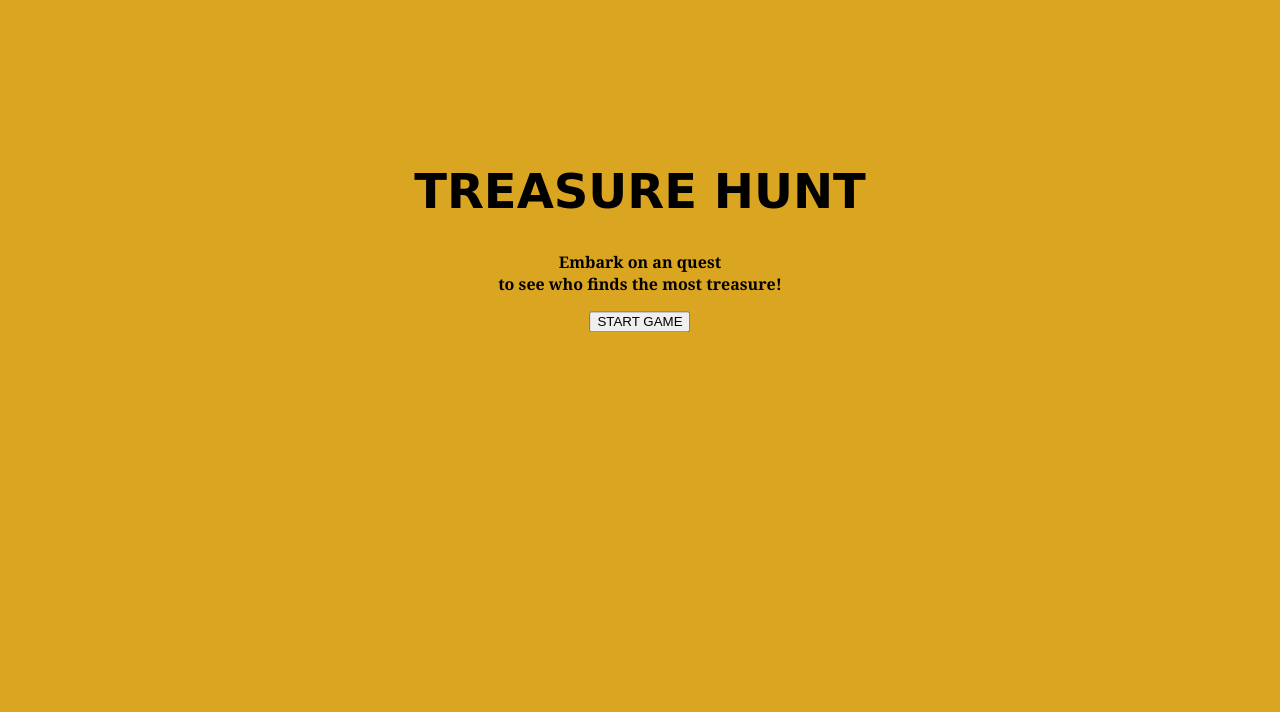
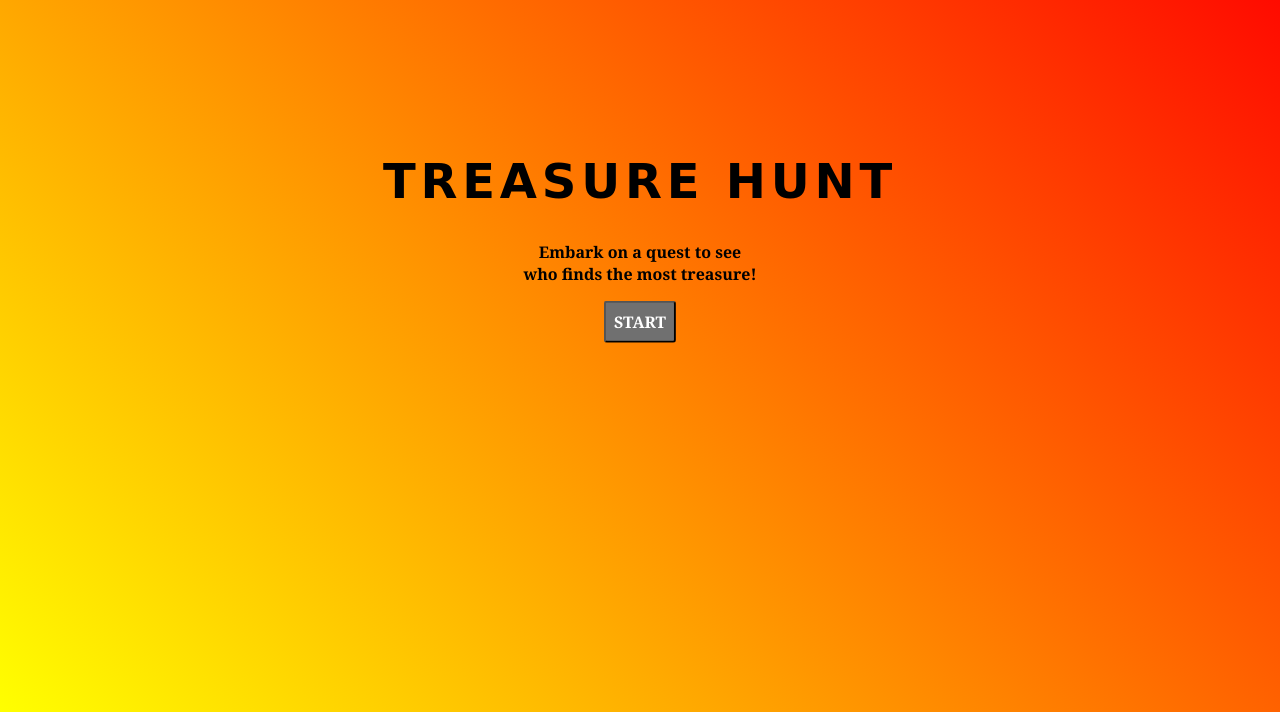
Before and after one commit to juleberry/TreasureHunt, a plain HTML site: page index.html in a window 1280 px wide. Shown: the part 88-800 px from the top of the page. Drawn offline with Linux system fonts and the light colour scheme; a web font is replaced by a local one.

Commit message:
add styling to welcome page

```diff
--- a/index.html
+++ b/index.html
@@ -13,8 +13,8 @@
     <img id="treasure-map-blank" src="images\treasure-map-blank.png">
   <div class="welcome-screen centered-welcome">
     <h1 id="game-title">TREASURE HUNT</h1>
-    <p id="game-intro">Embark on an quest<br>to see who finds the most treasure!</p>
-    <button id="start">START GAME</button>
+    <p id="game-intro">Embark on a quest to see<br>who finds the most treasure!</p>
+    <button id="start">START</button>
   </div>
 </div>
 </body>
--- a/style.css
+++ b/style.css
@@ -1,6 +1,7 @@
 @import url('https://fonts.googleapis.com/css2?family=Pirata+One&display=swap');
 body {
-  background-color: black;
+  background: linear-gradient(45deg, yellow, red
+  );
   margin: 0;
 }
 
@@ -11,7 +12,7 @@ div {
 #welcome-container {
   justify-content: center;
   align-items: center;
-  background-color: goldenrod;
+  /* background-color: goldenrod; */
   height: 100vh;
 }
 
@@ -28,6 +29,21 @@ div {
 
 }
 
+#start {
+  border-radius: 3px;
+  font-size: 1em;
+  padding: .5em;
+  font-family: Georgia, 'Times New Roman', Times, serif;
+  color: white;
+  font-weight: bold;
+  background-color: rgb(112, 112, 112);
+}
+
+#start:hover {
+  background-color: green;
+  color: black
+}
+
 #treasure-map-blank {
   width: 90vh;
   margin-top: 50px;
@@ -37,6 +53,7 @@ div {
 #game-title {
   font-family: 'Pirata One', cursive;
   font-size: 3rem;
+  letter-spacing: .1em;
 }
 
 #game-intro {
```
